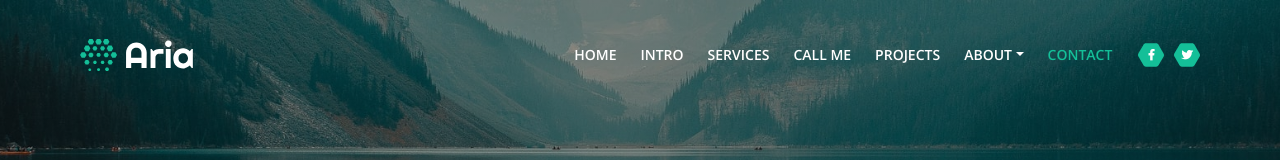
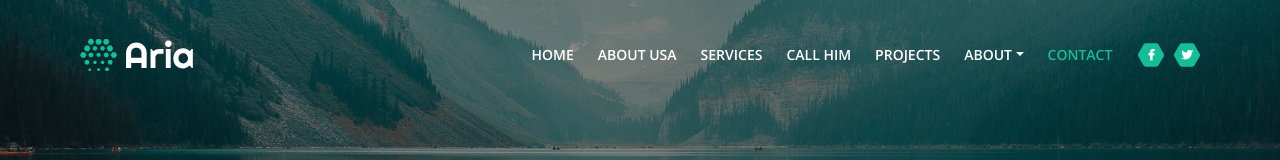
Before and after one commit to wobstech/aria-web, a plain HTML site: page index.html in a window 1280 px wide. Shown: the top 160 px of the page. Drawn offline with nearby package versions, Linux system fonts and the light colour scheme.

Commit message:
this is to add new title

```diff
--- a/index.html
+++ b/index.html
@@ -66,13 +66,13 @@
                     <a class="nav-link page-scroll" href="#header">HOME <span class="sr-only">(current)</span></a>
                 </li>
                 <li class="nav-item">
-                    <a class="nav-link page-scroll" href="#intro">INTRO</a>
+                    <a class="nav-link page-scroll" href="#intro">ABOUT USA</a>
                 </li>
                 <li class="nav-item">
                     <a class="nav-link page-scroll" href="#services">SERVICES</a>
                 </li>
                 <li class="nav-item">
-                    <a class="nav-link page-scroll" href="#callMe">CALL ME</a>
+                    <a class="nav-link page-scroll" href="#callMe">CALL HIM</a>
                 </li>
                 <li class="nav-item">
                     <a class="nav-link page-scroll" href="#projects">PROJECTS</a>
```
